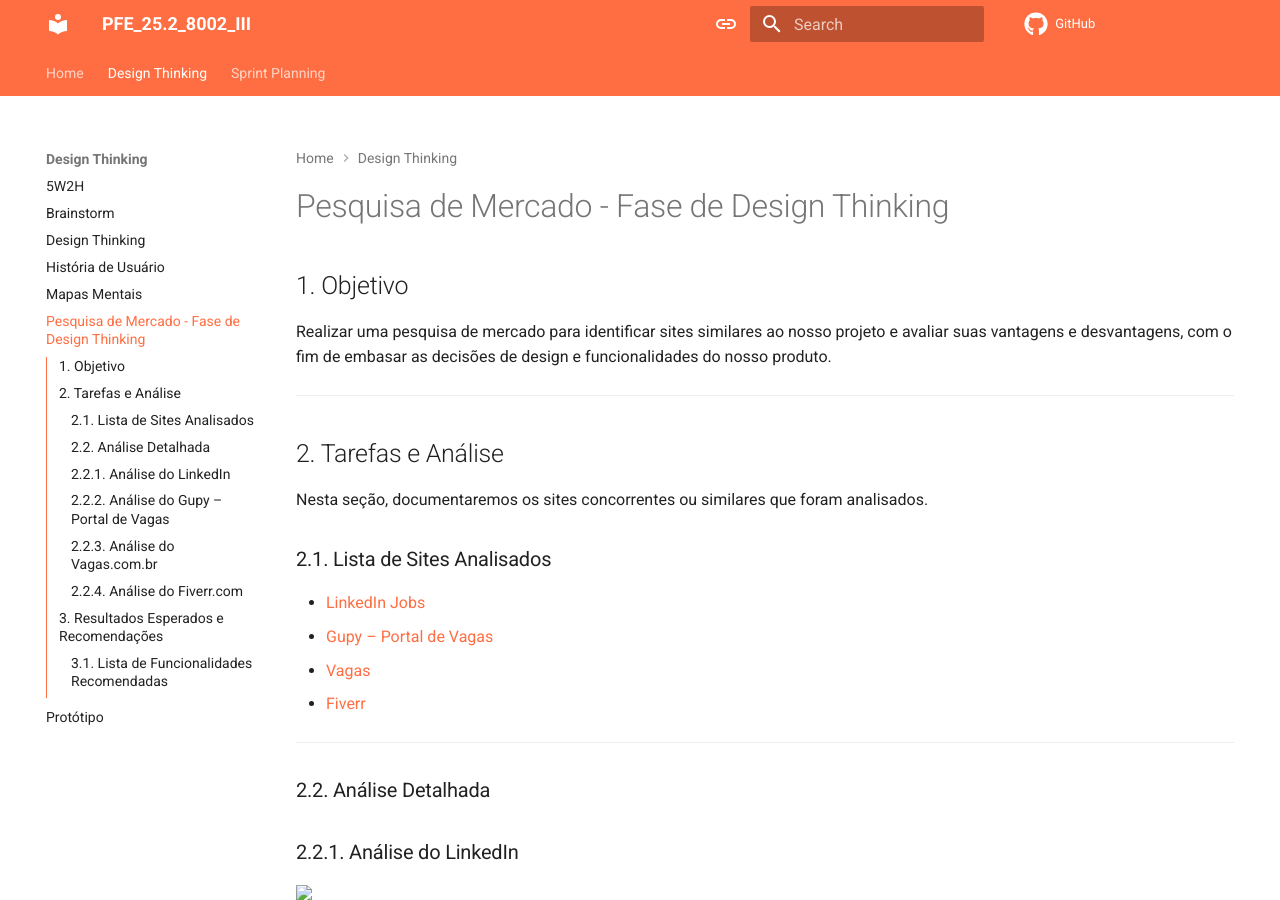
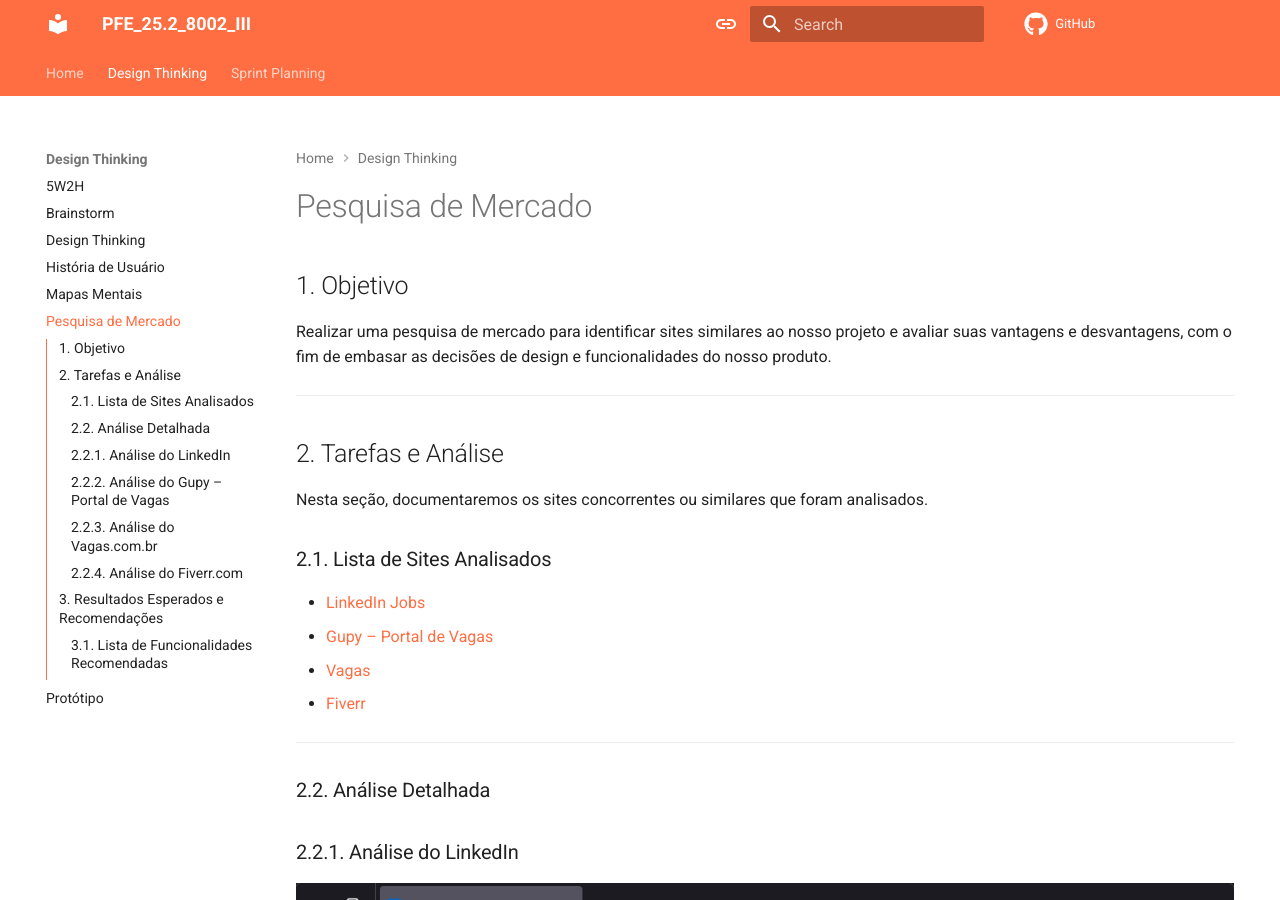
Before and after one commit to Projetos-de-Extensao/PFE_25.2_8002_III, an MkDocs documentation site: the page built from docs/_Design Thinking/pesquisa.md, in a window 1280 px wide and 900 px high. Built offline with MkDocs 1.6.1 and Material for MkDocs 9.7.7, drawn with Linux system fonts in a browser that asks for light colours; comment, search, counter and statistics services are not loaded.

Commit message:
Updated imagens da pesquisa.md, adicionado imagem do mapa mental

```diff
--- a/docs/_Design Thinking/pesquisa.md
+++ b/docs/_Design Thinking/pesquisa.md
@@ -1,4 +1,4 @@
-# Pesquisa de Mercado - Fase de Design Thinking
+# Pesquisa de Mercado
 
 ## 1. Objetivo
 
@@ -23,7 +23,8 @@
 
 ### 2.2.1. Análise do LinkedIn
 
-<img src="..\assets\Pesquisa\LinkedIn_Screenshot.png" width=700>
+![LinkedIn_Screenshot](../assets/Pesquisa/LinkedIn_Screenshot.png)
+
 
 *   **Vantagens (Pontos Fortes):**
     * **Usabilidade:** Fácil de pesquisar por uma vaga específica, ótimos filtros.
@@ -44,7 +45,7 @@
 
 ### 2.2.2. Análise do Gupy – Portal de Vagas
 
-<img src="..\assets\Pesquisa\Gupy_Screenshot.png" width=700>
+![Gupy_Screenshot](../assets/Pesquisa/Gupy_Screenshot.png)
 
 *   **Vantagens (Pontos Fortes):**
     * Cadastro único com acompanhamento de status das candidaturas.
@@ -65,7 +66,7 @@
 
 ### 2.2.3. Análise do Vagas.com.br
 
-<img src="..\assets\Pesquisa\Vagas_Screenshot.png" width=700>
+![Vagas_Screenshot](../assets/Pesquisa/Vagas_Screenshot.png)
 
 *   **Vantagens (Pontos Fortes):**
     * Filtros avançados de busca (região, área, PCD etc.).
@@ -85,7 +86,7 @@
 
 ### 2.2.4. Análise do Fiverr.com
 
-<img src="..\assets\Pesquisa\Fiverr_Screenshot.png" width=700>
+![Fiverr_Screenshot](../assets/Pesquisa/Fiverr_Screenshot.png)
 
 *   **Vantagens (Pontos Fortes):**
     * O trabalho é oferecido em pacotes com escopo e preço definidos.
```
Also changed, not shown: docs/_Design Thinking/mapa_mental.md (+2 -2 lines), docs/assets/Mapa_mental/mapamental_ver1.png (added).
